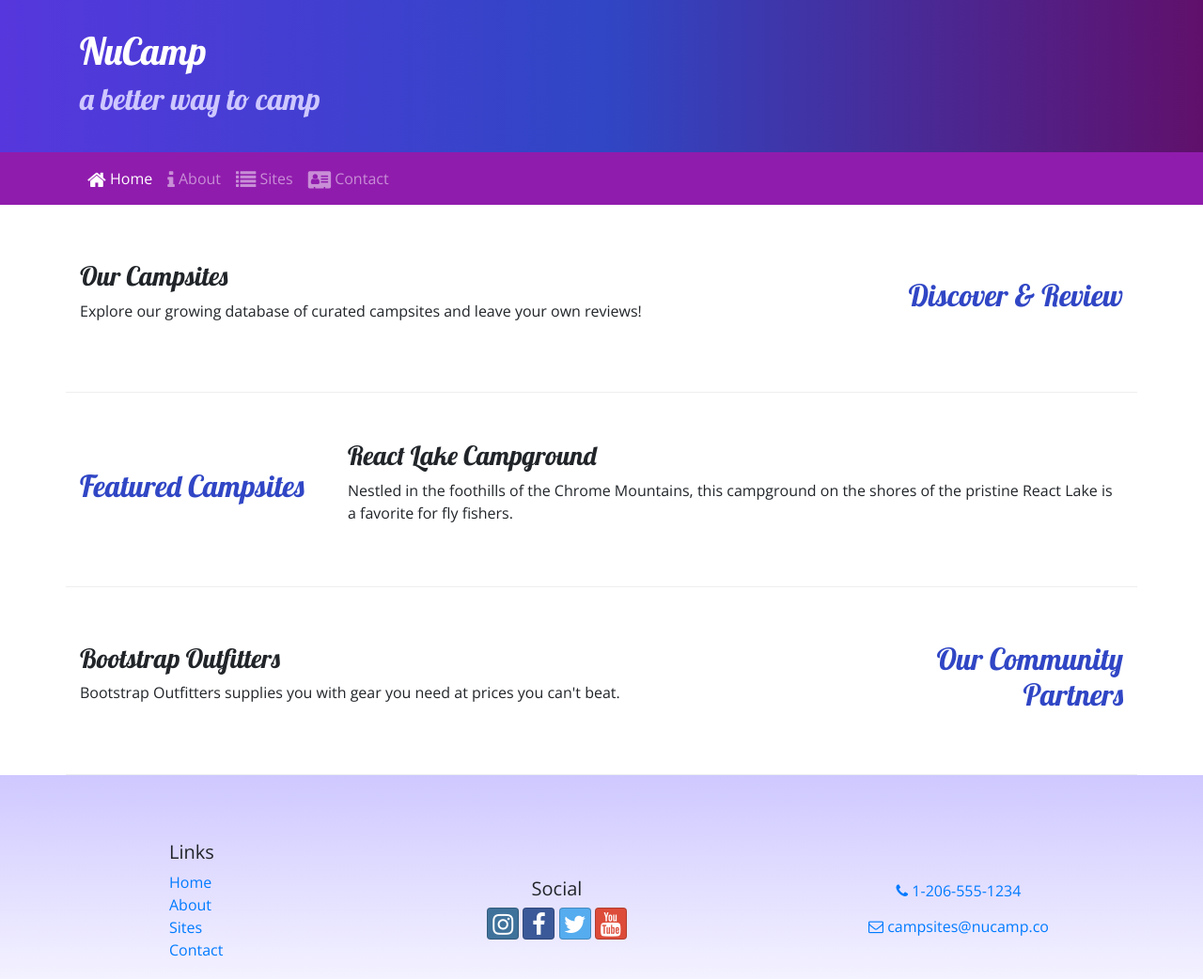
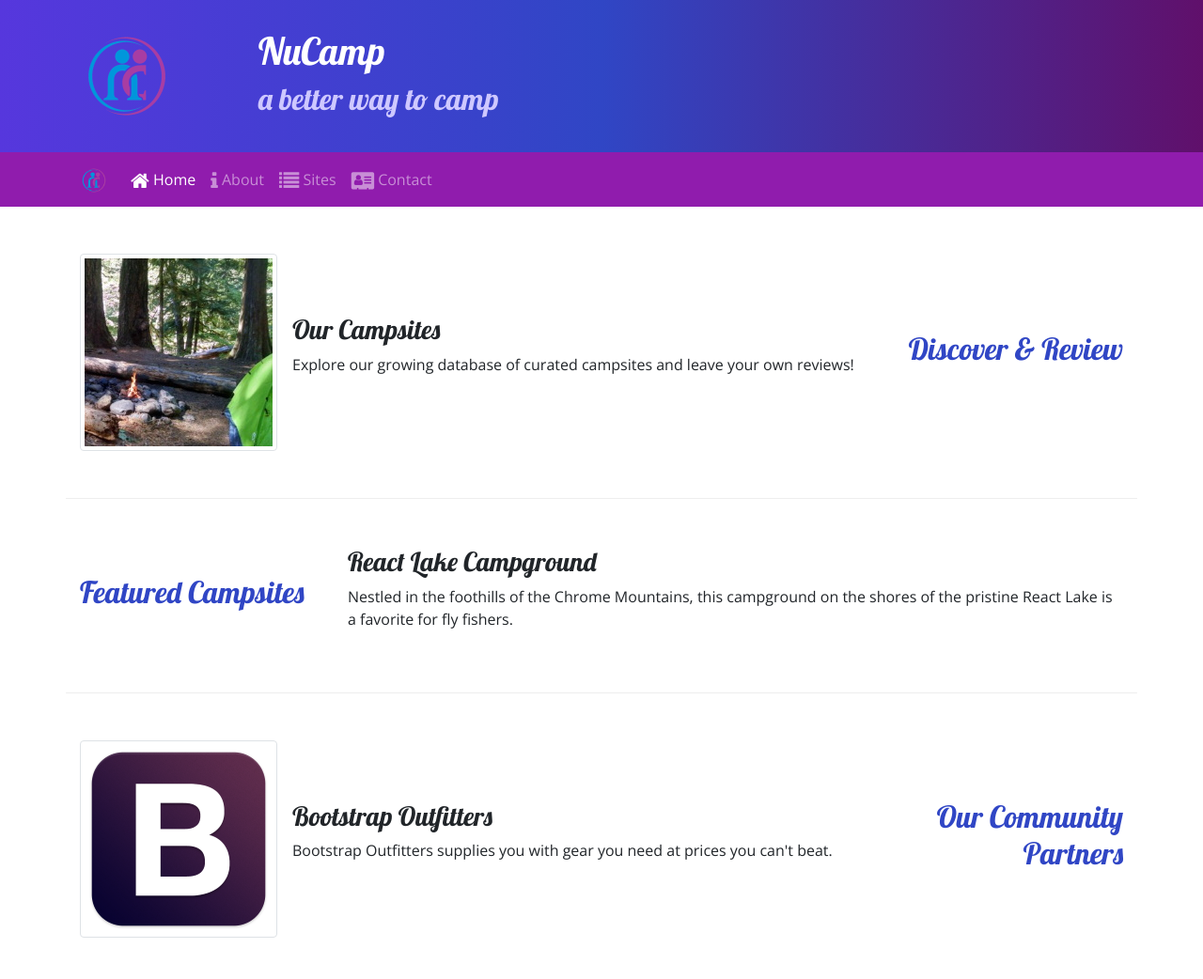
Before and after one commit to samomri/bootstrap, a website: page index.html in a window 1280 px wide. Shown: the top 1042 px of the page at 94% size. Drawn offline with nearby package versions, Linux system fonts and the light colour scheme.

Commit message:
Images and  Media

```diff
--- a/index.html
+++ b/index.html
@@ -15,6 +15,9 @@
     <header class="jumbotron jumbotron-fluid">
       <div class="container">
         <div class="row">
+          <div class="col-4 col-sm-3 col-md-2 align-self-center">
+            <img src="img/logo.png" class="img-fluid" alt="Logo" />
+          </div>
           <div class="col">
             <h1>NuCamp</h1>
             <h2>a better way to camp</h2>
@@ -24,7 +27,8 @@
     </header>
     <nav class="navbar navbar-expand-sm navbar-dark sticky-top">
       <div class="container">
-        <button class="navbar-toggler ml-auto" type="button" data-toggle="collapse" data-target="#nucampNavbar">
+        <a class="navbar-brand" href="#"><img src="img/logo.png" height="30" width="30" alt="logo" /></a>
+        <button class="navbar-toggler" type="button" data-toggle="collapse" data-target="#nucampNavbar">
           <span class="navbar-toggler-icon"></span>
         </button>
         <div class="collapse navbar-collapse" id="nucampNavbar">
@@ -51,8 +55,13 @@
           <h2 class="text-sm-right">Discover & Review</h2>
         </div>
         <div class="col">
-          <h3>Our Campsites</h3>
-          <p class="d-none d-sm-block">Explore our growing database of curated campsites and leave your own reviews!</p>
+          <div class="media">
+            <img class="d-flex mr-3 img-thumbnail" src="img/breadcrumb-trail-thumb.jpg" alt="Breadcrumb Trail" />
+            <div class="media-body align-self-center">
+              <h3>Our Campsites</h3>
+              <p class="d-none d-sm-block">Explore our growing database of curated campsites and leave your own reviews!</p>
+            </div>
+          </div>
         </div>
       </div>
 
@@ -72,8 +81,13 @@
           <h2 class="text-sm-right">Our Community Partners</h2>
         </div>
         <div class="col">
-          <h3>Bootstrap Outfitters</h3>
-          <p class="d-none d-sm-block">Bootstrap Outfitters supplies you with gear you need at prices you can't beat.</p>
+          <div class="media">
+            <img class="d-flex mr-3 img-thumbnail" src="img/bootstrap-thumb.png" alt="Bootstrap Outfitters" />
+            <div class="media-body align-self-center">
+              <h3>Bootstrap Outfitters</h3>
+              <p class="d-none d-sm-block">Bootstrap Outfitters supplies you with gear you need at prices you can't beat.</p>
+            </div>
+          </div>
         </div>
       </div>
     </div>
```
Also changed, not shown: aboutus.html (+7 -1 lines), contactus.html (+7 -2 lines), img/bootstrap-thumb.png (added), img/breadcrumb-trail-thumb.jpg (added), img/breadcrumb-trail.jpg (added), img/chrome-river-thumb.jpg (added), img/chrome-river.jpg (added), img/logo.png (added), img/react-lake-thumb.jpg (added), img/react-lake.jpg (added).
